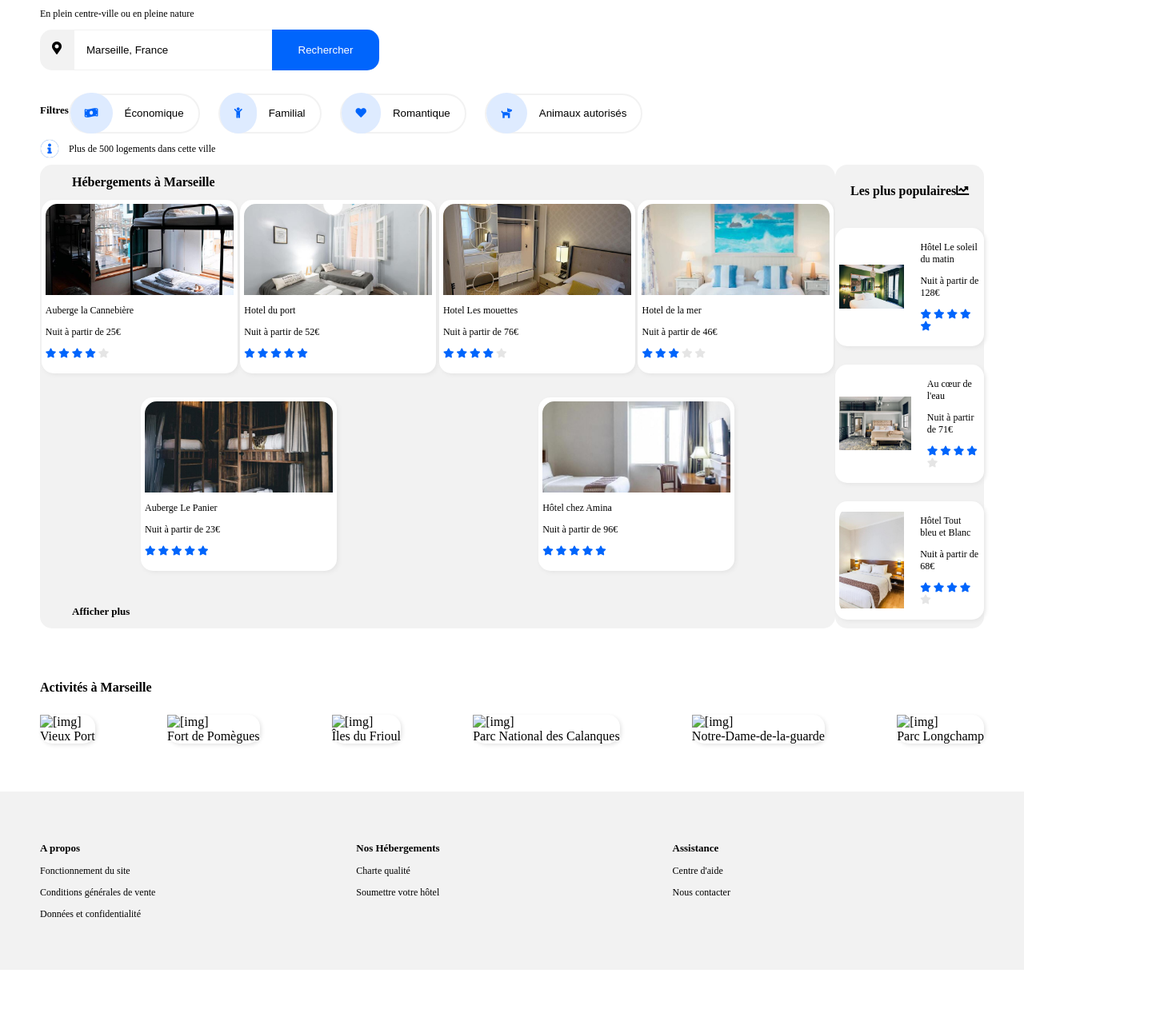
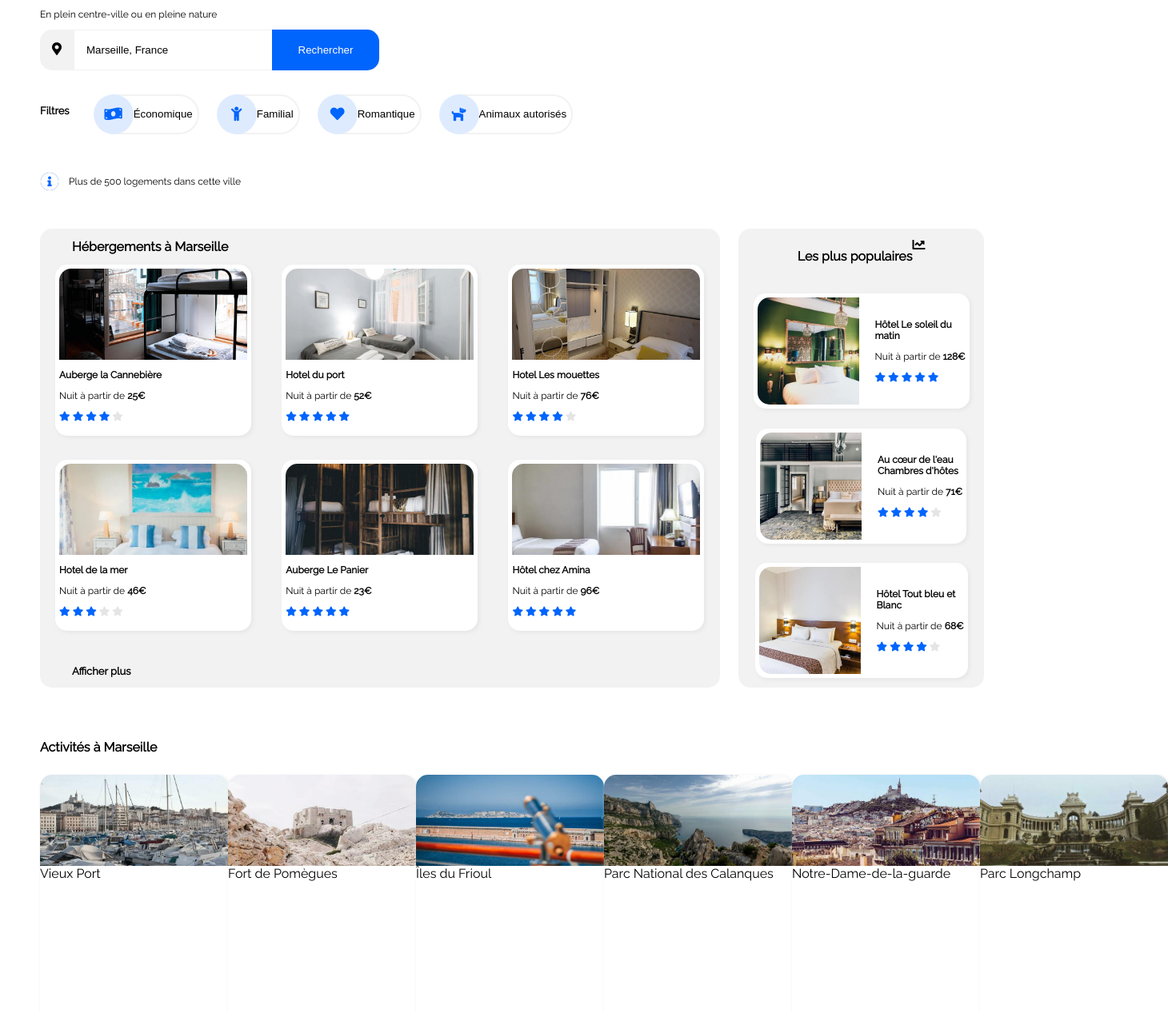
Before and after one commit to VGMSoft/VirgileGuglielmi_2_17112020, a website: page index.html in a window 1280 px wide. Shown: the part 84-1351 px from the top of the page at 80% size, 1460 px wide, since content can reach past the window. Before the commit the page ends 1297 px from the top, so only its background shows below. Drawn offline with Linux system fonts and the light colour scheme; a web font is replaced by a local one.

Commit message:
sprint soutenance

```diff
--- a/index.html
+++ b/index.html
@@ -25,7 +25,7 @@
 					<li><a href="#activities"><div class="nav__link">Activités</div></a></li>
 				</ul>
 
-				<div><a href="#signup"><div class="header__link">S'inscrire</div></a></div>
+				<div><a href="#signup"><div class="header__signup">S'inscrire</div></a></div>
 			</nav>
 
 		</header>
@@ -45,13 +45,24 @@
 					<button id="search" >Rechercher</button>
 				</div>
 
-				<div id="filters">
+				<section id="filters">
 					<h3>Filtres</h3>
-					<button><span class="ico"><i class="fas fa-money-bill-wave"></i></span>Économique</button>
-					<button><span class="ico"><i class="fas fa-child"></i></span>Familial</button>
-					<button><span class="ico"><i class="fas fa-heart"></i></span>Romantique</button>
-					<button><span class="ico"><i class="fas fa-dog"></i></span>Animaux autorisés</button>
-				</div>
+
+					<div id="filter__buttons">
+
+						<!-- bill_icon-->
+						<button class="filter-button"><span class="icon-circle"><i class="fas fa-money-bill-wave fa-lg icon"></i></span>Économique</button>
+
+						<!-- family_icon-->
+						<button class="filter-button"><span class="icon-circle"><i class="fas fa-child fa-lg icon"></i></span>Familial</button>
+
+						<!-- heart_icon-->
+						<button class="filter-button"><span class="icon-circle"><i class="fas fa-heart fa-lg icon"></i></span>Romantique</button>
+
+						<!-- dog_icon-->
+						<button class="filter-button"><span class="icon-circle"><i class="fas fa-dog fa-lg icon"></i></span>Animaux autorisés</button>
+					</div>
+		</section>
 
 				<div id="info">
 					<span id="ico">
@@ -60,7 +71,6 @@
 					<p>Plus de 500 logements dans cette ville</p>
 				</div>
 
-			</section>
 
 <!--Hébergement-->
 			<div id="hebergement">
@@ -77,7 +87,7 @@
 							</div>
 							<figcaption>
 								<p>Auberge la Cannebière</p>
-								<p>Nuit à partir de 25&euro;</p>
+								<p>Nuit à partir de <strong>25&euro;</strong></p>
 								<p><i class="fas fa-star blue"></i>
 									<i class="fas fa-star blue"></i>
 									<i class="fas fa-star blue"></i>
@@ -94,7 +104,7 @@
 							</div>
 							<figcaption>
 							<p>Hotel du port</p>
-							<p>Nuit à partir de 52&euro;</p>
+							<p>Nuit à partir de <strong>52&euro;</strong></p>
 							<p><i class="fas fa-star blue"></i>
 								<i class="fas fa-star blue"></i>
 								<i class="fas fa-star blue"></i>
@@ -111,7 +121,7 @@
 						</div>
 						<figcaption>
 							<p>Hotel Les mouettes</p>
-							<p>Nuit à partir de 76&euro;</p>
+							<p>Nuit à partir de <strong>76&euro;</strong></p>
 							<p><i class="fas fa-star blue"></i>
 								<i class="fas fa-star blue"></i>
 								<i class="fas fa-star blue"></i>
@@ -128,7 +138,7 @@
 						</div>
 						<figcaption>
 							<p>Hotel de la mer</p>
-							<p>Nuit à partir de 46&euro;</p>
+							<p>Nuit à partir de <strong>46&euro;</strong></p>
 							<p><i class="fas fa-star blue"></i>
 								<i class="fas fa-star blue"></i>
 								<i class="fas fa-star blue"></i>
@@ -145,7 +155,7 @@
 						</div>
 						<figcaption>
 							<p>Auberge Le Panier</p>
-							<p>Nuit à partir de 23&euro;</p>
+							<p>Nuit à partir de <strong>23&euro;</strong></p>
 							<p><i class="fas fa-star blue"></i>
 								<i class="fas fa-star blue"></i>
 								<i class="fas fa-star blue"></i>
@@ -162,7 +172,7 @@
 						</div>
 						<figcaption>
 							<p>Hôtel chez Amina</p>
-							<p>Nuit à partir de 96&euro;</p>
+							<p>Nuit à partir de <strong>96&euro;</strong></p>
 							<p><i class="fas fa-star blue"></i>
 								<i class="fas fa-star blue"></i>
 								<i class="fas fa-star blue"></i>
@@ -176,8 +186,12 @@
 					<h3><a href="#">Afficher plus</a></h3>
 				</article>
 
-				<aside id="populaires">
-					<h2>Les plus populaires<i class="fas fa-chart-line"></i></h2>
+				<aside class="aside">
+
+						<span class="aside__header">
+							<h2>Les plus populaires</h2>
+							<i class="fas fa-chart-line"></i>
+						</span>
 
 					<figure>
 						<div class="img-containerS">
@@ -185,8 +199,8 @@
 								alt="[img]">
 						</div>
 						<figcaption>
-							<p>Hôtel Le soleil du matin</p>
-							<p>Nuit à partir de 128&euro;</p>
+							<p>Hôtel Le soleil du<br />matin</p>
+							<p>Nuit à partir de <strong>128&euro;</strong></p>
 							<p><i class="fas fa-star blue"></i>
 								<i class="fas fa-star blue"></i>
 								<i class="fas fa-star blue"></i>
@@ -199,11 +213,11 @@
 					<figure>
 						<div class="img-containerS">
 							<img src="./public/images/hebergements/4_small/aw-creative-VGs8z60yT2c-unsplash.jpg"
-								alt="[img]">
+									 alt="[img]">
 						</div>
 						<figcaption>
-							<p>Au c&oelig;ur de l'eau</p>
-							<p>Nuit à partir de 71&euro;</p>
+							<p>Au c&oelig;ur de l'eau<br />Chambres d'hôtes</p>
+							<p>Nuit à partir de <strong>71&euro;</strong></p>
 							<p><i class="fas fa-star blue"></i>
 								<i class="fas fa-star blue"></i>
 								<i class="fas fa-star blue"></i>
@@ -216,11 +230,12 @@
 					<figure>
 					<div class="img-containerS">
 						<img src="./public/images/hebergements/4_small/febrian-zakaria-sjvU0THccQA-unsplash.jpg"
-										alt="[img]">
+								 alt="[img]"
+								 id="img">
 					</div>
 					<figcaption>
-						<p>Hôtel Tout bleu et Blanc</p>
-						<p>Nuit à partir de 68&euro;</p>
+						<p>Hôtel Tout bleu et<br />Blanc</p>
+						<p>Nuit à partir de <strong>68&euro;</strong></p>
 						<p><i class="fas fa-star blue"></i>
 							<i class="fas fa-star blue"></i>
 							<i class="fas fa-star blue"></i>
@@ -236,41 +251,53 @@
 <!--Activités-->
 			<section id="activities">
 				<h2>Activités à Marseille</h2>
-					<div id="cards-activ">
+					<div class="cards-activ">
 
 						<figure>
-							<img src="#"
-								alt="[img]">
+							<div class="img-containerL">
+							<img src="./public/images/activites/4_small/reno-laithienne-QUgJhdY5Fyk-unsplash.jpg"
+								alt="[img]"/>
+							</div>
 							<figcaption>Vieux Port</figcaption>
 						</figure>
 
 						<figure>
-							<img src="#"
-								alt="[img]">
+							<div class="img-containerL">
+								<img src="./public/images/activites/4_small/paul-hermann-QFTrLdQIRhI-unsplash.jpg"
+									alt="[img]"/>
+								</div>
 							<figcaption>Fort de Pomègues</figcaption>
 						</figure>
 
 						<figure>
-							<img src="#"
-								alt="[img]">
+							<div class="img-containerL">
+								<img src="./public/images/activites/4_small/kevin-hikari-rV_Qd1l-VXg-unsplash.jpg"
+									alt="[img]"/>
+								</div>
 							<figcaption>&Icirc;les du Frioul</figcaption>
 						</figure>
 
 						<figure>
-							<img src="#"
-								alt="[img]">
+							<div class="img-containerL">
+								<img src="./public/images/activites/4_small/kilyan-sockalingum-NR8-cBCN3aI-unsplash.jpg"
+									alt="[img]"/>
+								</div>
 							<figcaption>Parc National des Calanques</figcaption>
 						</figure>
 
 						<figure>
-							<img src="#"
-								alt="[img]">
+							<div class="img-containerL">
+								<img src="./public/images/activites/4_small/florian-wehde-xW9e8gdotxI-unsplash.jpg"
+									alt="[img]"/>
+								</div>
 							<figcaption>Notre-Dame-de-la-guarde</figcaption>
 						</figure>
 
 						<figure>
-							<img src="#"
-								alt="[img]">
+							<div class="img-containerL">
+								<img src="./public/images/activites/4_small/lena-paulin-wH2-EJoDcV0-unsplash.jpg"
+									alt="[img]"/>
+								</div>
 							<figcaption>Parc Longchamp</figcaption>
 						</figure>
 				</div>
@@ -279,23 +306,23 @@
 
 		</main>
 
-		<footer>
-			<div class="footer-section">
+		<footer class="footer">
+			<ul class="footer__section">
 				<h3>A propos</h3>
-				<p>Fonctionnement du site</p>
-				<p>Conditions générales de vente</p>
-				<p>Données et confidentialité</p>
-			</div>
-			<div class="footer-section">
+				<li>Fonctionnement du site</li>
+				<li>Conditions générales de vente</li>
+				<li>Données et confidentialité</li>
+			</ul>
+			<ul class="footer__section">
 				<h3>Nos Hébergements</h3>
-				<p>Charte qualité</p>
-				<p>Soumettre votre hôtel</p>
-			</div>
-			<div class="footer-section">
+				<li>Charte qualité</li>
+				<li>Soumettre votre hôtel</li>
+			</ul>
+			<ul class="footer__section">
 				<h3>Assistance</h3>
-				<p>Centre d'aide</p>
-				<p>Nous contacter</p>
-			</div>
+				<li>Centre d'aide</li>
+				<li>Nous contacter</li>
+			</ul>
 		</footer>
 
 	</body>
--- a/sass/base/_typography.scss
+++ b/sass/base/_typography.scss
@@ -1,9 +1,7 @@
-/* Typography */
-
-@font-face {
-  font-family: "Raleway";
-  src: url("./../../public/fonts/Raleway/Raleway-VariableFont_wght.ttf") format("truetype");
- }
+/*------------------------------
+------------TYPOGRAPHY----------
+------------------------------*/
+@import url('https://fonts.googleapis.com/css2?family=Raleway&display=swap');
 
  h1, h2{
    font-size: 16px;
--- a/sass/components/_buttons.scss
+++ b/sass/components/_buttons.scss
@@ -1,28 +1,40 @@
-#filters{
+#filter__buttons{
   display: flex;
   flex-direction: row;
-  justify-content: flex-start;
-  margin-top:29px;
-  & button{
-    @include flex-row-between;
-    align-items: center;
-    height: 50px;
-    border-radius: 25px;
-    background: #FFF;
-    border: solid $gray 2px;
-    padding: 18px;
-    margin-right: 23px;
+  justify-content: space-around;
+}
 
-    & .ico{
-      padding: 18px;
-      background: $light-blue;
-      border-radius: 28px;
-      margin: 0 15px 0 -18px;
 
-      & i{
-        color: $blue;
-        background: $light-blue;
-      }
-    }
+.filter-button{
+  display: flex;
+  align-items: center;
+  justify-content: space-between;
+  flex-direction:row;
+  height:50px;
+  border-radius: 25px;
+  border: solid $gray 2px;
+  background-color: #FFF;
+  margin-right: 24px;
+  &:hover{
+    background-color:$light-blue;
+    border: $light-blue;
   }
 }
+
+.icon-circle{
+  display: flex;
+  align-items: center;
+  justify-content: center;
+  background-color:$light-blue;
+  width: 50px;
+  height: 50px;
+  border-radius: 25px;
+  outline: none;
+
+  margin-left: -10px
+}
+
+.icon{
+  color: $blue;
+
+}
--- a/sass/components/_cards.scss
+++ b/sass/components/_cards.scss
@@ -3,6 +3,10 @@ figure{
   background-color: #ffffff;
   border-radius: 15px;
   box-shadow: 2px 2px 5px $dark-gray;
+
+  & figcaption :nth-child(1){
+    font-weight: bold;
+  }
 
   &:hover{
     transform: scale(1.1);
@@ -18,6 +22,7 @@ article figure{
 
 aside figure{
   @include flex-row-between;
+
   align-items: center;
   padding: 5px;
 }
--- a/sass/components/_search.scss
+++ b/sass/components/_search.scss
@@ -1,3 +1,7 @@
+/*------------------------------
+-----------SEARCH BAR-----------
+------------------------------*/
+
 #search-field{
   display: flex;
   & button{
--- a/sass/layout/_containers.scss
+++ b/sass/layout/_containers.scss
@@ -1,8 +1,20 @@
 /*--CONTAINERS--*/
+#filters{
+  margin-top: 30px;
+  margin-bottom: 40px;
+  display: flex;
+  flex-direction: row;
+  & h3{
+    margin-right: 32px;
+  }
+}
+
+
 #info{
   display: flex;
   flex-direction: row;
   align-items: center;
+  margin-bottom: 40px;
   & #ico{
     margin-right: 12px;
   }
@@ -11,9 +23,11 @@
 
 #hebergement {
   @include flex-row-between;
+  flex-wrap: wrap;
   margin-bottom: 65px;
 }
 article{
+  width: 72%;
   background: $gray;
   border-radius: 15px;
   align-items: center;
@@ -25,15 +39,17 @@ article{
   }
 }
 
-aside {
+.aside {
+  width: 26%;
   display: flex;
   flex-direction: column;
   justify-content: space-around;
   background: $gray;
   border-radius: 15px;
   align-items: center;
-  & h2{
-      @include flex-row-between;
+
+  &__header{
+    @include flex-row-between;
   }
 }
 
@@ -46,11 +62,16 @@ aside {
 
 // ACTIVITES
 
+.cards-activ{
+  @include flex-row-between;
+  margin-bottom: 60px;
+  height: 446px;
+
+  &__small{
+    width: 50%;
+  }
+}
+
 #activities h2{
   margin-bottom: 25px;
 }
-
-#cards-activ{
-  @include flex-row-between;
-  margin-bottom: 60px;
-}
--- a/sass/layout/_footer.scss
+++ b/sass/layout/_footer.scss
@@ -1,11 +1,14 @@
-footer{
+.footer{
   background-color: $gray;
-  @include flex-row-between;
+  display: flex;
+
   margin-bottom: 0;
   padding: 50px;
 
-  & .footer-section{
-    width: 33%;
-    text-align: left;
+  &__section{
+    @include quiet-list;
+    width: 30%;
+    line-height: 2.3;
   }
+
 }
--- a/sass/layout/_headers.scss
+++ b/sass/layout/_headers.scss
@@ -8,8 +8,9 @@
   &__logo{
     flex-grow: 1;
   }
-  &__link{
+  &__signup{
     padding: 25px 25px 0 25px;
     color: $blue;
+    font-weight: bold;
   }
 }
--- a/sass/layout/_img.scss
+++ b/sass/layout/_img.scss
@@ -1,3 +1,20 @@
+
+.img-containerL{
+  width: 302px;
+  height: auto;
+  overflow: hidden;
+
+  display: flex;
+  align-items: center;
+}
+
+#activities img{
+  width: 100%;
+  height: auto;
+}
+
+
+
 .img-containerL{
   width: 235px;
   height: 114px;
@@ -26,6 +43,15 @@ article img{
 }
 
 aside img{
+
+  width: auto;
+  height: 100%;
+
+}
+
+aside #img{
+
   width: 100%;
   height: auto;
+
 }
--- a/sass/layout/_nav.scss
+++ b/sass/layout/_nav.scss
@@ -1,3 +1,6 @@
+/*------------------------------
+---------------NAV--------------
+------------------------------*/
 .nav{
   width: 100%;
   display: flex;
@@ -13,7 +16,7 @@
   }
 
   & li{
-    list-style: none;
+    @include quiet-list;
   }
 
   &__link {
--- a/sass/utils/_mixins.scss
+++ b/sass/utils/_mixins.scss
@@ -8,3 +8,7 @@
   flex-direction: row;
   justify-content: space-between;
 }
+
+@mixin quiet-list {
+  list-style: none;
+}
```
Also changed, not shown: public/css/style.css.
